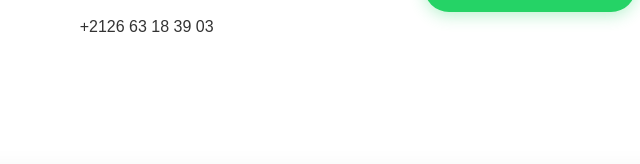
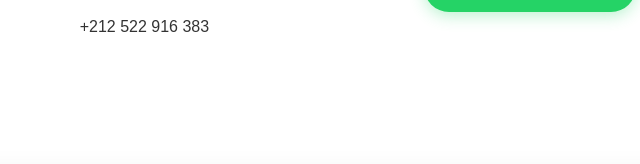
Before and after one commit to solexo/dr-mouni, a plain HTML site: page contact.html in a window 1280 px wide. Shown: the part 390-554 px from the top of the page, 429-1069 px from the left. Drawn offline with Linux system fonts and the light colour scheme.

Commit message:
Update contact.html

```diff
--- a/contact.html
+++ b/contact.html
@@ -46,7 +46,7 @@
                     <i class="fas fa-phone"></i>
                     <div>
                         <h3>Téléphone</h3>
-                        <p id="phone">+2126 63 18 39 03</p>
+                        <p id="phone">+212 522 916 383</p>
                     </div>
                 </div>
                 <div class="contact-item whatsapp-contact">
```
